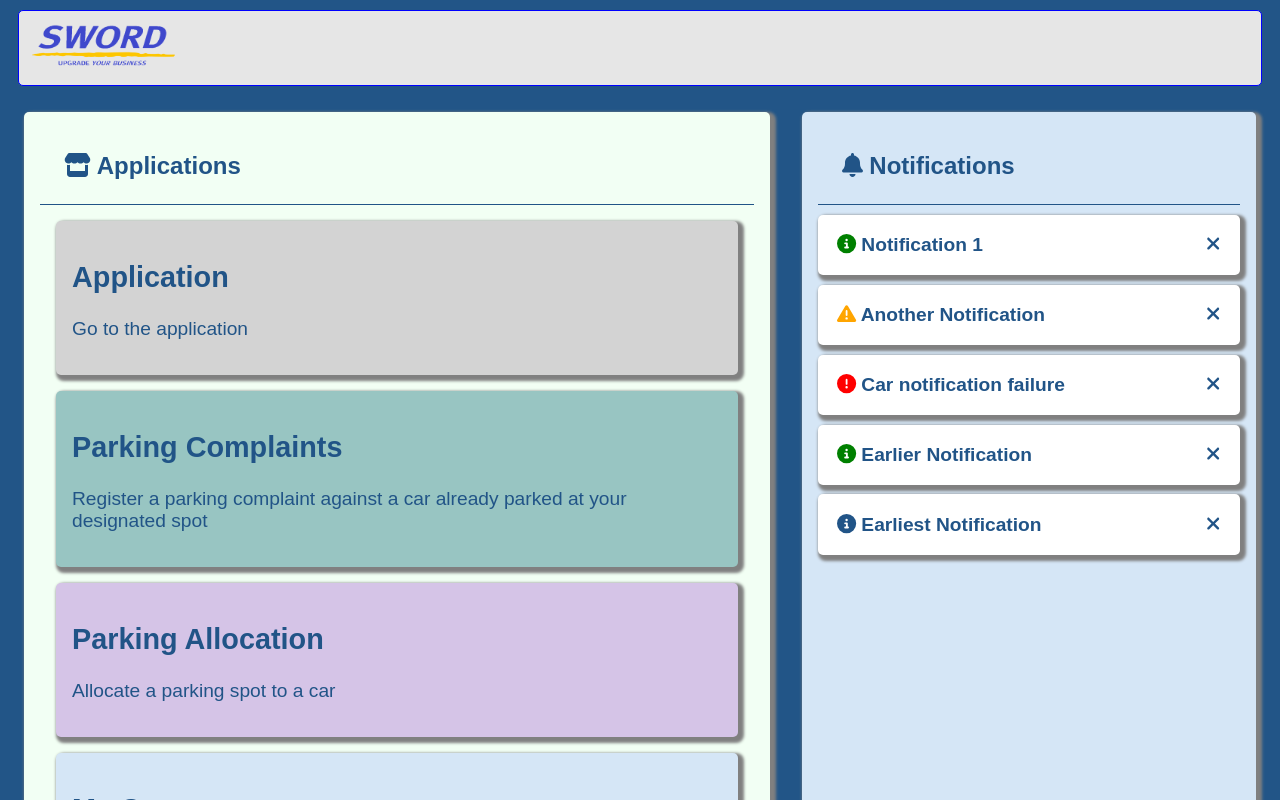
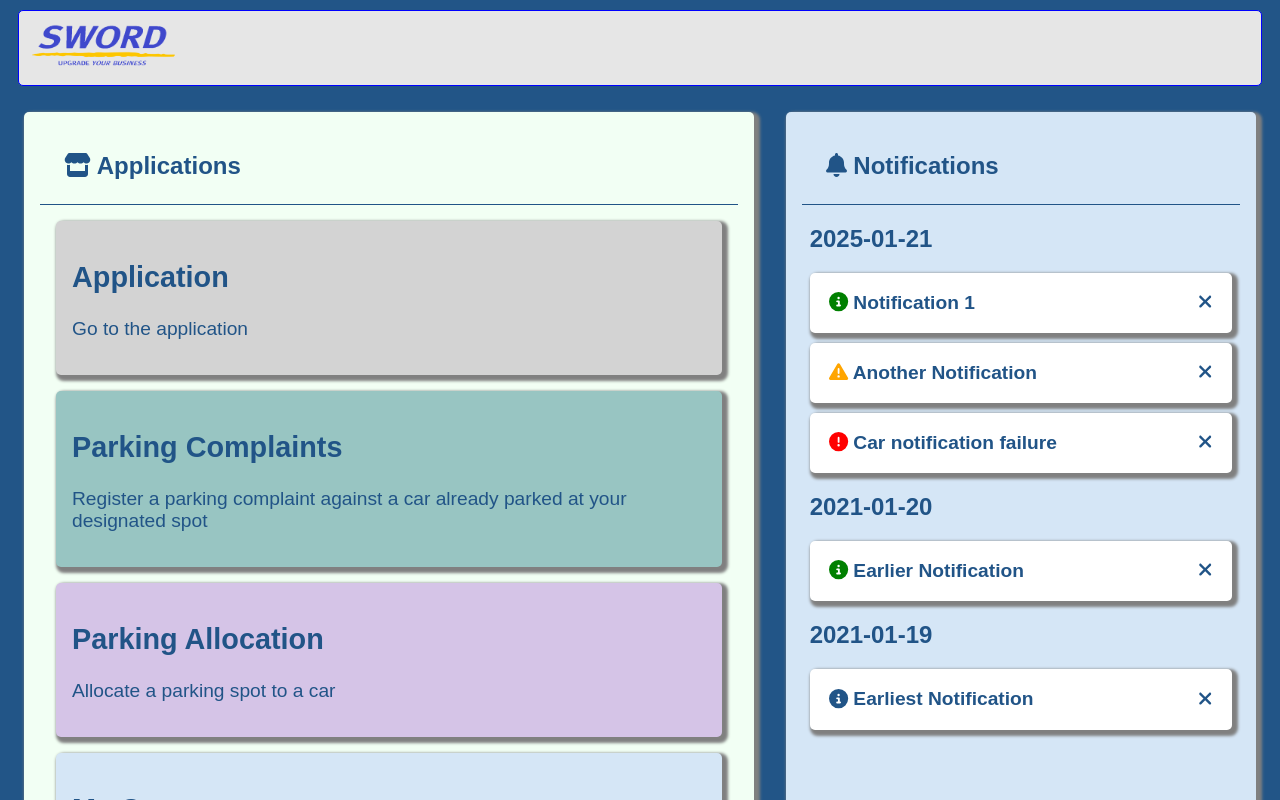
Before and after one commit to PhilipHassialis/parkingapp, a React (Vite) app in the folder parking_app/: page / in a window 1280 px wide. Shown: the top 800 px of the page. Built offline with nearby package versions, Linux system fonts and the light colour scheme.

Commit message:
inital chronological sorting for notifications

```diff
--- a/parking_app/package.json
+++ b/parking_app/package.json
@@ -15,12 +15,14 @@
     "@fortawesome/free-regular-svg-icons": "^6.7.2",
     "@fortawesome/free-solid-svg-icons": "^6.7.2",
     "@fortawesome/react-fontawesome": "^0.2.2",
+    "lodash": "^4.17.21",
     "react": "^18.3.1",
     "react-dom": "^18.3.1",
     "react-router": "^7.1.3"
   },
   "devDependencies": {
     "@eslint/js": "^9.17.0",
+    "@types/lodash": "^4.17.14",
     "@types/react": "^18.3.18",
     "@types/react-dom": "^18.3.5",
     "@vitejs/plugin-react-swc": "^3.5.0",
--- a/parking_app/src/components/UI/Notification.tsx
+++ b/parking_app/src/components/UI/Notification.tsx
@@ -2,7 +2,7 @@ import { faExclamationCircle, faExclamationTriangle, faInfoCircle, faXmark } fro
 import { NotificationProps } from "./uicomponents-types";
 import { FontAwesomeIcon } from "@fortawesome/react-fontawesome";
 
-const Notification = ({ title, type }: NotificationProps) => {
+const Notification = ({ title, type, date }: NotificationProps) => {
 
     return (
         <div className="notification">
--- /dev/null
+++ b/parking_app/src/components/UI/NotificationList.tsx
@@ -0,0 +1,33 @@
+import { NotificationProps } from "./uicomponents-types";
+import Notification from "./Notification";
+import { groupBy } from "lodash";
+
+
+const NotificationList = ({ notifications }: { notifications: NotificationProps[] }) => {
+
+    const sortedNotifications = notifications.sort((a, b) => {
+        if (a.date > b.date) return -1;
+        if (a.date < b.date) return 1;
+        return 0;
+    })
+
+    const groupedNotifications = groupBy(sortedNotifications, (notification) => notification.date);
+
+    return (<div>
+
+        {Object.keys(groupedNotifications).map((dateKey, index) => (
+            <div key={index} className="notification-date-title">
+                <h2>{dateKey}</h2>
+                {groupedNotifications[dateKey].map((notification, index) => (<div key={index}>
+                    <Notification title={notification.title}
+                        type={notification.type}
+                        date={notification.date}
+                        key={index} />
+                </div>))}
+            </div>))}
+
+
+    </div>)
+}
+
+export default NotificationList;
--- a/parking_app/src/components/UI/uicomponents-types.ts
+++ b/parking_app/src/components/UI/uicomponents-types.ts
@@ -23,4 +23,5 @@ export type NotificationType = "info" | "warning" | "error" | "success";
 export type NotificationProps = {
     title: string;
     type: NotificationType;
+    date: string;
 }
--- a/parking_app/src/data/mockData.ts
+++ b/parking_app/src/data/mockData.ts
@@ -3,35 +3,35 @@ export const mockNotifications = [
         id: 1,
         title: "Notification 1",
         description: "This is a notification",
-        date: "2021-09-01T00:00:00.000Z",
+        date: "2025-01-21",
         type: "success",
     },
     {
         id: 2,
         title: "Another Notification",
         description: "This is another notification",
-        date: "2021-09-01T00:00:00.000Z",
+        date: "2025-01-21",
         type: "warning",
     },
     {
         id: 3,
         title: "Car notification failure",
         description: "Car notification failure",
-        date: "2021-09-01T00:00:00.000Z",
+        date: "2025-01-21",
         type: "error",
     },
     {
         id: 4,
         title: "Earlier Notification",
         description: "This is a notification",
-        date: "2021-09-01T00:00:00.000Z",
+        date: "2021-01-20",
         type: "success",
     },
     {
         id: 5,
         title: "Earliest Notification",
         description: "This is a notification",
-        date: "2021-09-01T00:00:00.000Z",
+        date: "2021-01-19",
         type: "info"
     },
 ] satisfies {
--- a/parking_app/src/index.css
+++ b/parking_app/src/index.css
@@ -103,3 +103,10 @@ body {
     display: flex;
     justify-content: space-between;
 }
+
+.notification-date-title {
+    color: rgb(33, 84, 135);
+    font-size: 1em;
+    font-weight: bold;
+    margin: 0.5em;
+}
--- a/parking_app/src/pages/landingpage/LandingPage.tsx
+++ b/parking_app/src/pages/landingpage/LandingPage.tsx
@@ -2,10 +2,11 @@ import { faBell, faStore } from "@fortawesome/free-solid-svg-icons";
 import ApplicationCard from "../../components/UI/ApplicationCard";
 import Panel from "../../components/UI/Panel";
 import PanelTitle from "../../components/UI/PanelTitle";
-import Notification from "../../components/UI/Notification";
 import { mockNotifications } from "../../data/mockData";
+import NotificationList from "../../components/UI/NotificationList";
 
 const LandingPage = () => {
+
 
     return (
         <div style={{ display: "flex", justifyContent: "center" }}>
@@ -30,9 +31,7 @@ const LandingPage = () => {
             </Panel>
             <Panel bgColor="#D5E6F6">
                 <PanelTitle icon={faBell} title="Notifications" />
-                {mockNotifications.map((notification, index) => {
-                    return <Notification key={index} title={notification.title} type={notification.type} />
-                })}
+                <NotificationList notifications={mockNotifications} />
             </Panel>
         </div>
     );
```
Also changed, not shown: 1 other file (tests, documents, lock files or other folders).
